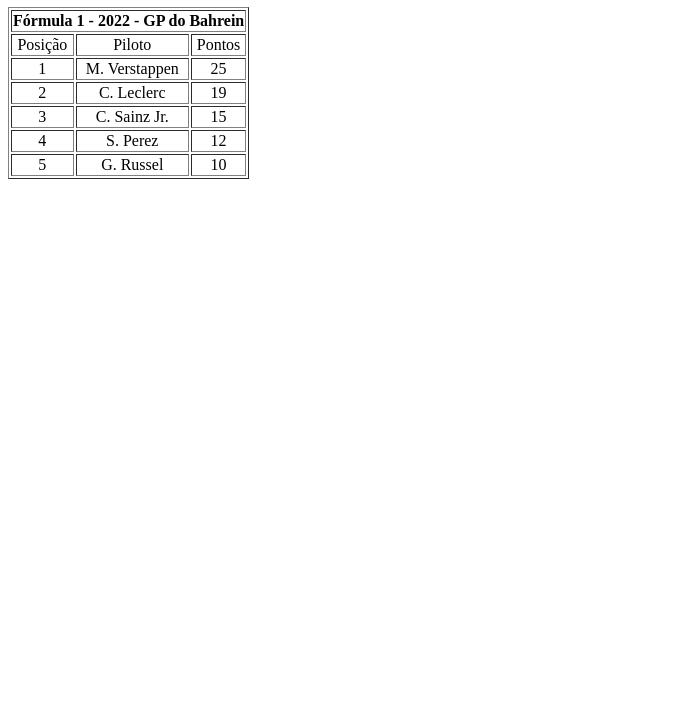
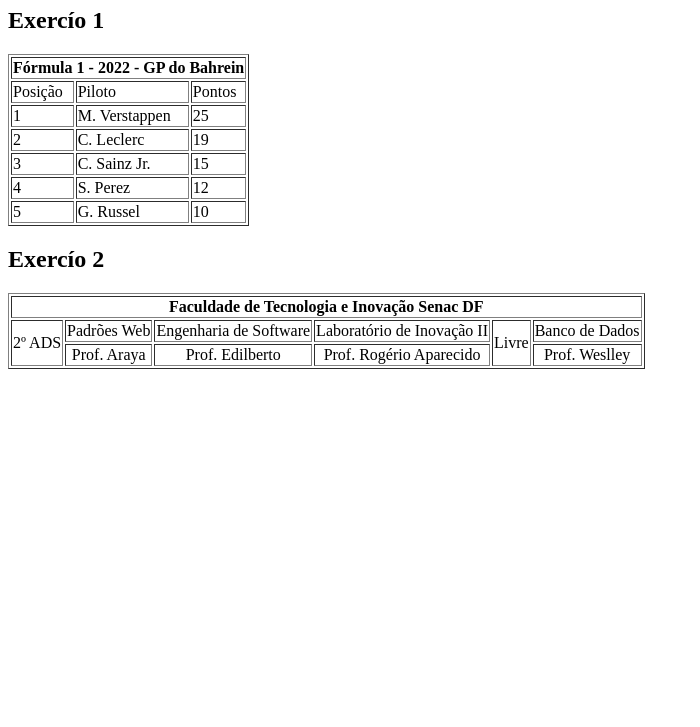
Before and after one commit to adsMichel/pwTabelas, a plain HTML site: page index.html in a window 1280 px wide. Shown: the part 73-800 px from the top of the page, without its empty margins (0-700 px from the left). Drawn offline with Linux system fonts and the light colour scheme.

Commit message:
add table2

```diff
--- a/index.html
+++ b/index.html
@@ -8,9 +8,11 @@
 </head>
 
 <body>
-    <h1>Tabelas HTML - Padrões Web</h1>
+    <h1>Exercíos Tabelas HTML - Padrões Web</h1>
 
-    <table border="1" style="text-align: center;">
+    <h2>Exercío 1</h2>
+
+    <table border="1">
         <thead>
             <tr>
                 <th colspan="3">Fórmula 1 - 2022 - GP do Bahrein</th>
@@ -49,6 +51,50 @@
         </tbody>
         </thead>
     </table>
+
+    <h2>Exercío 2</h2>
+
+    <table border="1" style="text-align: center;">
+        <tr>
+            <th colspan="6">
+                Faculdade de Tecnologia e Inovação Senac DF
+            </th>
+        </tr>
+        <tr>
+            <td rowspan="2">
+                2º ADS
+            </td>
+            <td>
+                Padrões Web
+            </td>
+            <td>
+                Engenharia de Software
+            </td>
+            <td>
+                Laboratório de Inovação II
+            </td>
+            <td rowspan="2">
+                Livre
+            </td>
+            <td>
+                Banco de Dados
+            </td>
+        </tr>
+        <tr>
+            <td>
+                Prof. Araya
+            </td>
+            <td>
+                Prof. Edilberto
+            </td>
+            <td>
+                Prof. Rogério Aparecido
+            </td>
+            <td>
+                Prof. Weslley
+            </td>
+        </tr>
+    </table>
 </body>
 
 </html>
```
